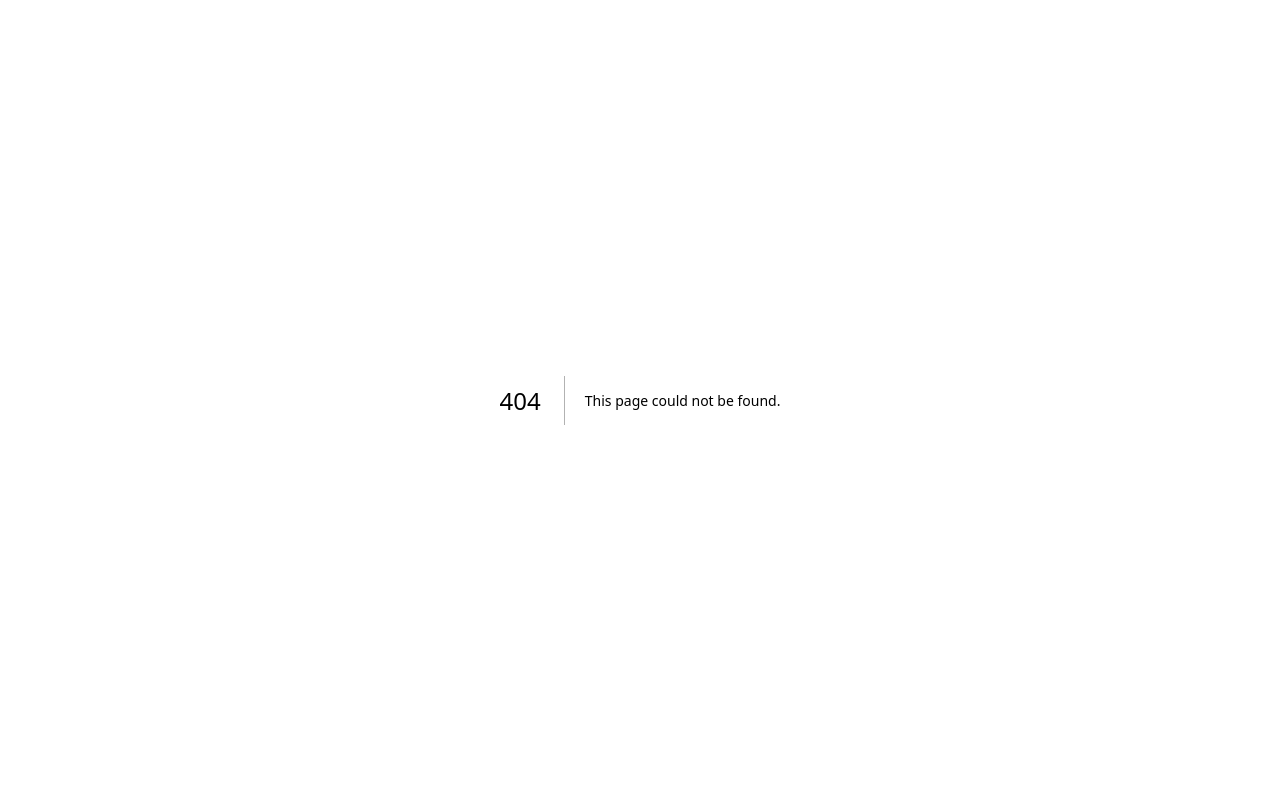
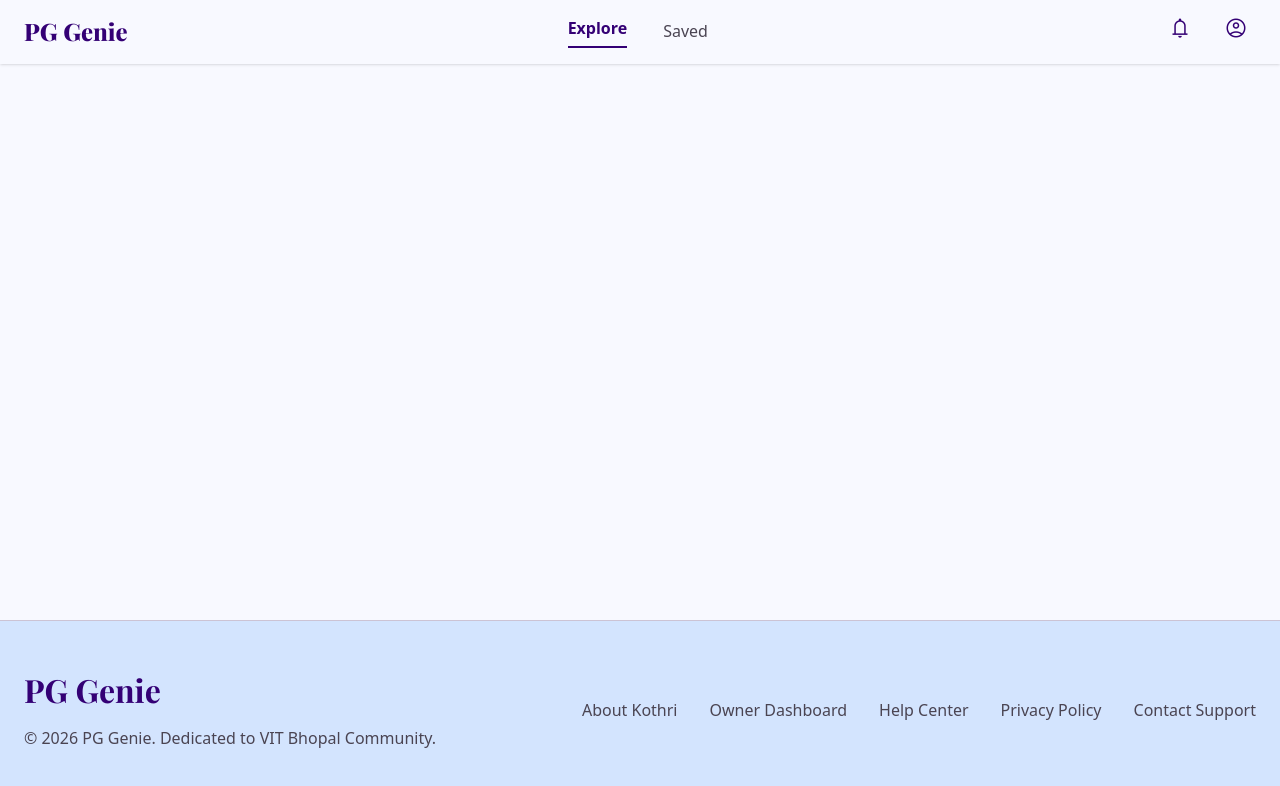
Before and after one commit to coderashhar/PG-genie, a Next.js app in the folder frontend/: page /owners/1 in a window 1280 px wide. Before the commit this address had no page. Shown: the top 786 px of the page. Built offline with nearby package versions, Linux system fonts and the light colour scheme; a web font is replaced by a local one.

Commit message:
feat(owner-profile): initial setup of owner profile page layout

```diff
--- /dev/null
+++ b/frontend/src/app/owners/[id]/page.tsx
@@ -0,0 +1,91 @@
+import React from 'react';
+import Link from 'next/link';
+
+export default function OwnerProfilePage({ params }: { params: { id: string } }) {
+  return (
+    <div className="bg-background text-on-background font-body-md min-h-screen flex flex-col">
+      {/* TopNavBar */}
+      <nav className="w-full sticky top-0 z-40 bg-surface shadow-sm">
+        <div className="flex justify-between items-center w-full px-margin-mobile md:px-gutter max-w-container-max mx-auto h-16">
+          <Link className="font-display text-h2 font-extrabold text-primary transition-colors duration-300" href="/">PG Genie</Link>
+          <div className="hidden md:flex items-center gap-6">
+            <Link className="font-body-md text-body-md text-primary font-bold border-b-2 border-primary pb-1 transition-colors duration-300 cursor-pointer" href="/pgs">Explore</Link>
+            <Link className="font-body-md text-body-md text-on-surface-variant hover:bg-primary-container/10 px-3 py-2 rounded-lg transition-colors duration-300 hover:text-primary cursor-pointer" href="#">Saved</Link>
+          </div>
+          <div className="flex items-center gap-4 text-primary font-body-md text-body-md">
+            <button className="hover:bg-primary-container/10 transition-colors p-2 rounded-full cursor-pointer">
+              <span className="material-symbols-outlined">notifications</span>
+            </button>
+            <button className="hover:bg-primary-container/10 transition-colors p-2 rounded-full cursor-pointer">
+              <span className="material-symbols-outlined">account_circle</span>
+            </button>
+          </div>
+        </div>
+      </nav>
+
+      {/* Main Content Canvas */}
+      <main className="flex-grow w-full max-w-container-max mx-auto px-margin-mobile md:px-gutter py-stack-lg">
+        {/* Bento Grid Layout for Owner Profile */}
+        <div className="grid grid-cols-1 md:grid-cols-12 gap-stack-md">
+          {/* Left Column: Owner Hero & Stats (Sticky on Desktop) */}
+          <div className="md:col-span-4 flex flex-col gap-stack-md">
+            <div className="sticky top-[88px] flex flex-col gap-stack-md">
+              {/* Owner Hero Card Placeholder */}
+
+              {/* Stats Card Placeholder */}
+            </div>
+          </div>
+
+          {/* Right Column: Listings & Reviews */}
+          <div className="md:col-span-8 flex flex-col gap-stack-lg">
+            {/* Owner's Listings Section Placeholder */}
+
+            {/* Reviews Section Placeholder */}
+          </div>
+        </div>
+      </main>
+
+      {/* Footer */}
+      <footer className="w-full mt-stack-lg bg-surface-container-highest border-t border-outline-variant">
+        <div className="w-full py-stack-lg px-margin-mobile md:px-gutter max-w-container-max mx-auto flex flex-col md:flex-row justify-between gap-stack-md">
+          <div className="flex flex-col gap-4">
+            <span className="font-display text-h1 text-primary">PG Genie</span>
+            <p className="font-body-md text-body-md text-on-surface-variant">© 2026 PG Genie. Dedicated to VIT Bhopal Community.</p>
+          </div>
+          <div className="flex flex-wrap gap-4 md:gap-8 items-center font-body-md text-body-md">
+            <Link className="text-on-surface-variant hover:text-secondary transition-colors duration-300 cursor-pointer" href="#">About Kothri</Link>
+            <Link className="text-on-surface-variant hover:text-secondary transition-colors duration-300 cursor-pointer" href="/owner/dashboard">Owner Dashboard</Link>
+            <Link className="text-on-surface-variant hover:text-secondary transition-colors duration-300 cursor-pointer" href="#">Help Center</Link>
+            <Link className="text-on-surface-variant hover:text-secondary transition-colors duration-300 cursor-pointer" href="#">Privacy Policy</Link>
+            <Link className="text-on-surface-variant hover:text-secondary transition-colors duration-300 cursor-pointer" href="#">Contact Support</Link>
+          </div>
+        </div>
+      </footer>
+
+      {/* BottomNavBar for Mobile (Visible only on md:hidden) */}
+      <nav className="fixed bottom-0 w-full z-50 rounded-t-xl bg-surface-container shadow-[0px_-4px_20px_rgba(76,29,149,0.05)] md:hidden">
+        <div className="fixed bottom-0 left-0 w-full z-50 flex justify-around items-center px-4 py-3 pb-safe">
+          <Link className="flex flex-col items-center justify-center bg-primary-container text-on-primary-container rounded-full px-5 py-1 scale-90 transition-all duration-200 cursor-pointer" href="/pgs">
+            <span className="material-symbols-outlined">search</span>
+            <span className="font-label-sm text-label-sm mt-1">Search</span>
+          </Link>
+          <Link className="flex flex-col items-center justify-center text-on-surface-variant hover:text-primary transition-colors duration-300 cursor-pointer" href="#">
+            <span className="material-symbols-outlined">favorite</span>
+            <span className="font-label-sm text-label-sm mt-1">Saved</span>
+          </Link>
+          <Link className="flex flex-col items-center justify-center text-on-surface-variant hover:text-primary transition-colors duration-300 cursor-pointer" href="#">
+            <span className="material-symbols-outlined">receipt_long</span>
+            <span className="font-label-sm text-label-sm mt-1">Bookings</span>
+          </Link>
+          <Link className="flex flex-col items-center justify-center text-on-surface-variant hover:text-primary transition-colors duration-300 cursor-pointer" href="/dashboard/profile">
+            <span className="material-symbols-outlined">person</span>
+            <span className="font-label-sm text-label-sm mt-1">Profile</span>
+          </Link>
+        </div>
+        {/* Spacer to prevent content from hiding behind fixed nav on mobile */}
+        <div className="h-20"></div>
+      </nav>
+      <div className="md:hidden h-20"></div>
+    </div>
+  );
+}
```
